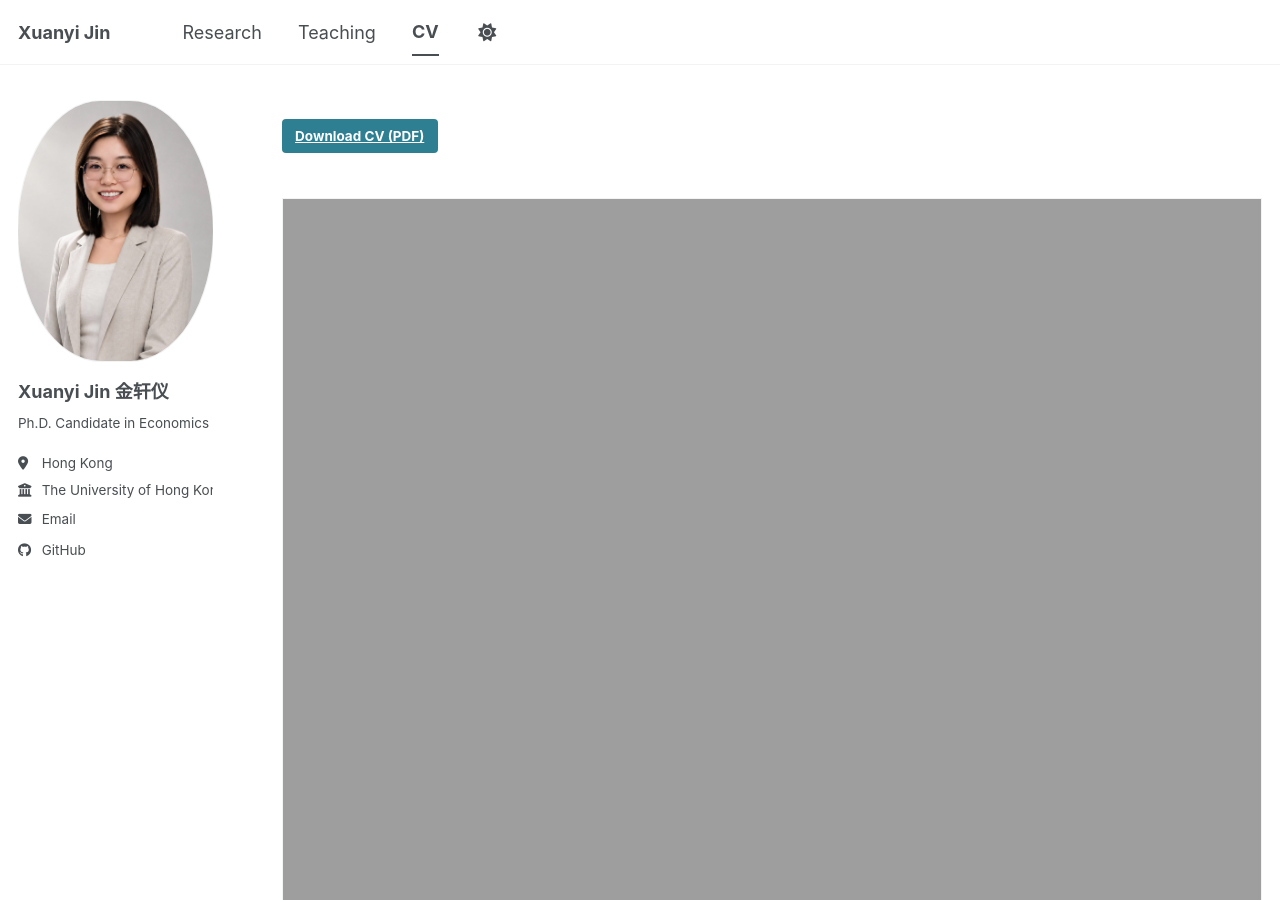
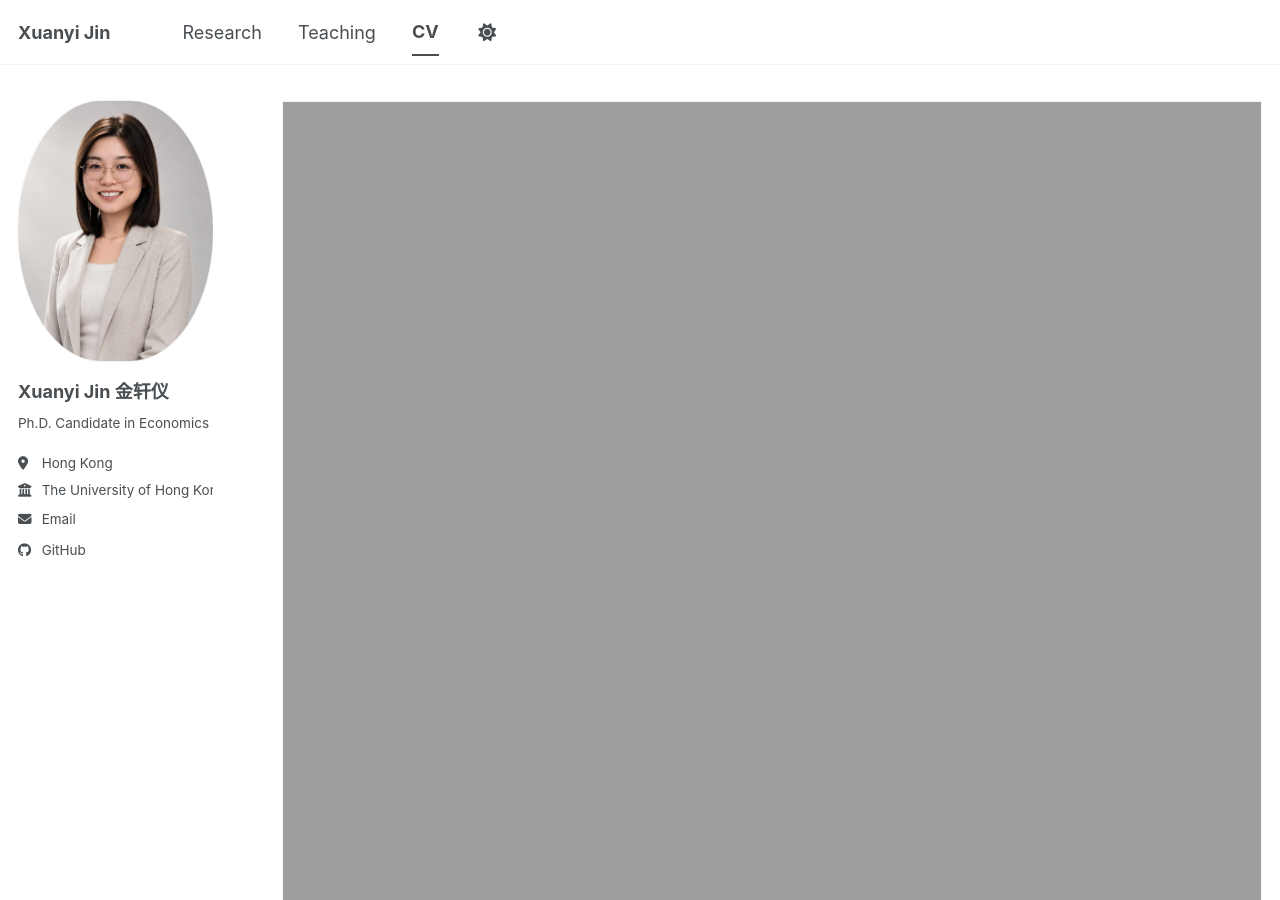
Before and after one commit to xuanyi-jin/xuanyi-jin.github.io, a Jekyll site: the page built from _pages/cv.md, in a window 1280 px wide and 900 px high. Built offline with Jekyll 4.4.1, drawn with Linux system fonts in a browser that asks for light colours; a style sheet for code colours, icons or effects is not loaded.

Commit message:
Drop CV download button, add cache-busting query to stylesheet
Co-Authored-By: Claude Fable 5 <noreply@anthropic.com>

```diff
--- a/_includes/head.html
+++ b/_includes/head.html
@@ -13,4 +13,4 @@
 </script>
 
 <!-- For all browsers -->
-<link rel="stylesheet" href="{{ base_path }}/assets/css/main.css">
+<link rel="stylesheet" href="{{ base_path }}/assets/css/main.css?v={{ site.time | date: '%s' }}">
--- a/_pages/cv.md
+++ b/_pages/cv.md
@@ -8,8 +8,6 @@ show_title: false
 
 {% include base_path %}
 
-[Download CV (PDF)]({{ base_path }}/files/CV_JinXuanyi_202609.pdf){: .btn .btn--primary}
-
-<iframe src="{{ base_path }}/files/CV_JinXuanyi_202609.pdf" style="width: 100%; height: 90vh; border: 1px solid var(--global-border-color); margin-top: 1em;" title="CV of Xuanyi Jin">
+<iframe src="{{ base_path }}/files/CV_JinXuanyi_202609.pdf" style="width: 100%; height: 90vh; border: 1px solid var(--global-border-color);" title="CV of Xuanyi Jin">
   This browser does not support embedded PDFs. Please <a href="{{ base_path }}/files/CV_JinXuanyi_202609.pdf">download the CV</a> instead.
 </iframe>
```
